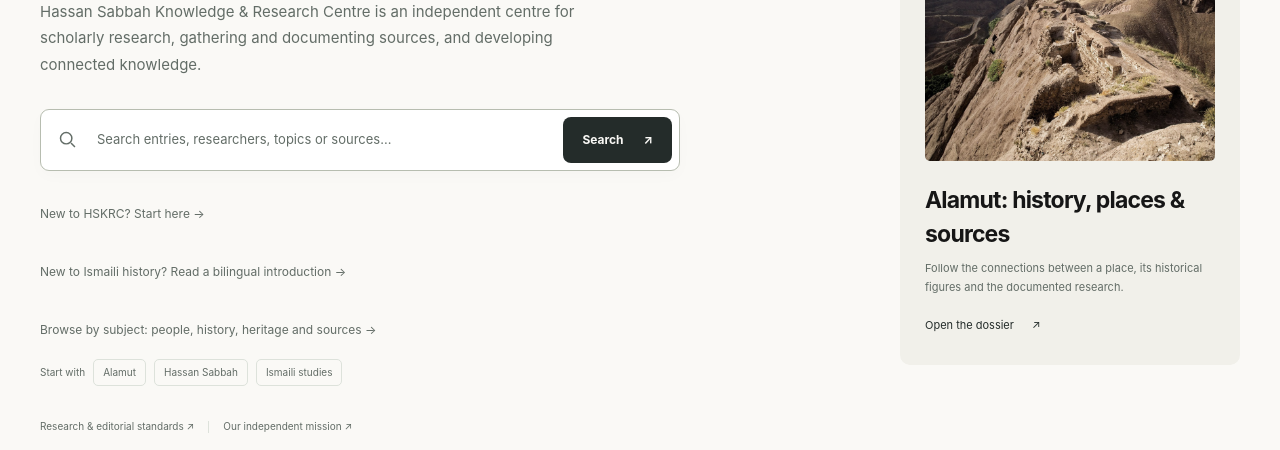
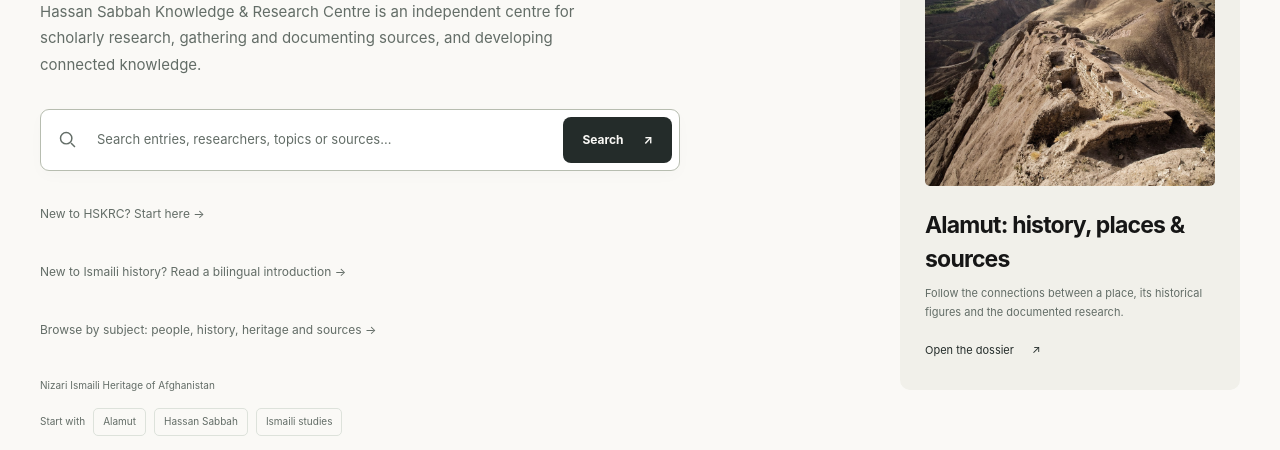
Before and after one commit to HSKRC/HSKRC, a plain HTML site: page index.html in a window 1280 px wide. Shown: the part 350-800 px from the top of the page. Drawn offline with Linux system fonts and the light colour scheme; no server answers.

Commit message:
Link the Afghanistan heritage collection

```diff
--- a/index.html
+++ b/index.html
@@ -80,7 +80,7 @@
 </form>
 <div class="catalog-hero-footnote"><a href="project-overview.html#start" class="catalog-text-link"><span  data-en="New to HSKRC? Start here →" data-fa="تازه با HSKRC آشنا شده‌اید؟ از اینجا آغاز کنید ←">New to HSKRC? Start here →</span></a></div>
 <div class="catalog-hero-footnote"><a href="ismaili-introduction.html" class="catalog-text-link"><span data-en="New to Ismaili history? Read a bilingual introduction →" data-fa="با تاریخ اسماعیلیه آشنا نیستید؟ راهنمای دری و انگلیسی را بخوانید ←">New to Ismaili history? Read a bilingual introduction →</span></a></div>
-<div class="catalog-hero-footnote"><a href="research-explorer.html" class="catalog-text-link" data-en="Browse by subject: people, history, heritage and sources →" data-fa="مرور موضوعی: شخصیت‌ها، تاریخ، میراث و منابع ←">Browse by subject: people, history, heritage and sources →</a></div><div class="catalog-popular"><span data-en="Start with" data-fa="آغاز کنید با" >Start with</span><a href="research-explorer.html?q=Alamut"><span data-en="Alamut" data-fa="الموت" >Alamut</span></a><a href="research-explorer.html?q=Hassan"><span data-en="Hassan Sabbah" data-fa="حسن صباح" >Hassan Sabbah</span></a><a href="ismaili-introduction.html"><span data-en="Ismaili studies" data-fa="مطالعات اسماعیلی" >Ismaili studies</span></a></div>
+<div class="catalog-hero-footnote"><a href="research-explorer.html" class="catalog-text-link" data-en="Browse by subject: people, history, heritage and sources →" data-fa="مرور موضوعی: شخصیت‌ها، تاریخ، میراث و منابع ←">Browse by subject: people, history, heritage and sources →</a></div><div class="catalog-hero-footnote"><a href="afghanistan-ismaili-heritage.html" data-en="Nizari Ismaili Heritage of Afghanistan" data-fa="میراث اسماعیلیان نزاری افغانستان">Nizari Ismaili Heritage of Afghanistan</a></div><div class="catalog-popular"><span data-en="Start with" data-fa="آغاز کنید با" >Start with</span><a href="research-explorer.html?q=Alamut"><span data-en="Alamut" data-fa="الموت" >Alamut</span></a><a href="research-explorer.html?q=Hassan"><span data-en="Hassan Sabbah" data-fa="حسن صباح" >Hassan Sabbah</span></a><a href="ismaili-introduction.html"><span data-en="Ismaili studies" data-fa="مطالعات اسماعیلی" >Ismaili studies</span></a></div>
 <div class="catalog-hero-footnote"><a href="editorial-policy.html"><span data-en="Research &amp; editorial standards" data-fa="استانداردهای پژوهش و نشر" >Research &amp; editorial standards</span> ↗</a><span class="catalog-footnote-line"></span><a href="about.html"><span data-en="Our independent mission" data-fa="مأموریت مستقل ما" >Our independent mission</span> ↗</a></div>
 </div>
 <aside class="catalog-hero-feature research-feature"><div class="catalog-feature-label"><span data-en="Research dossier" data-fa="پرونده پژوهشی" >Research dossier</span><span>HSKRC</span></div><a href="alamut.html" class="research-feature-image"><img src="alamut-hero.jpg" alt="Alamut mountain landscape and fortifications" width="600" height="400"></a><div class="catalog-feature-caption"><h2 data-en="Alamut: history, places &amp; sources" data-fa="الموت؛ تاریخ، مکان‌ها و منابع" >Alamut: history, places &amp; sources</h2><p data-en="Follow the connections between a place, its historical figures and the documented research." data-fa="ارتباط یک مکان را با شخصیت‌های تاریخی و پژوهش‌های مستند آن دنبال کنید." >Follow the connections between a place, its historical figures and the documented research.</p><a class="catalog-text-link" href="alamut.html"><span data-en="Open the dossier" data-fa="مشاهده پرونده" >Open the dossier</span> ↗</a></div></aside>
```
